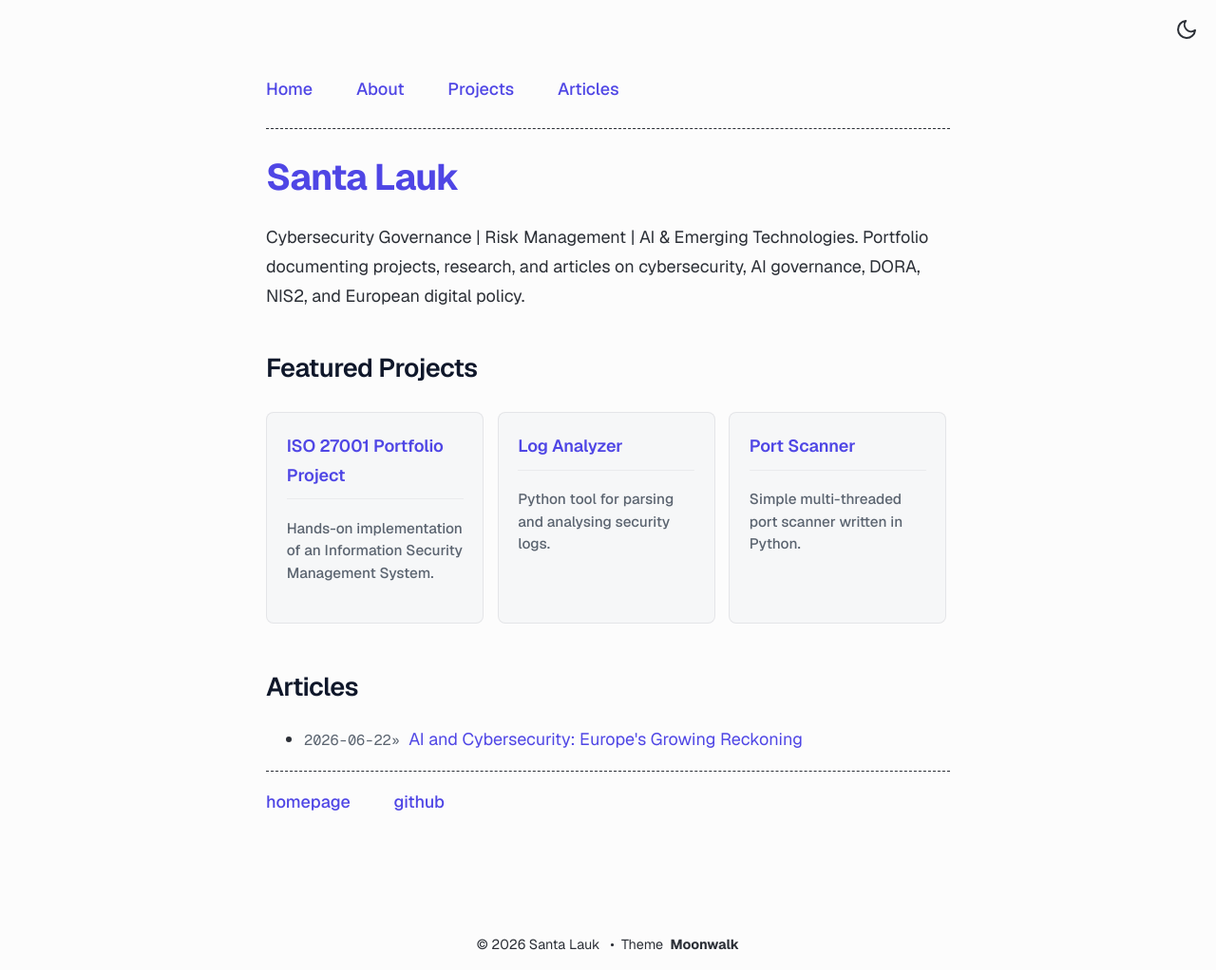
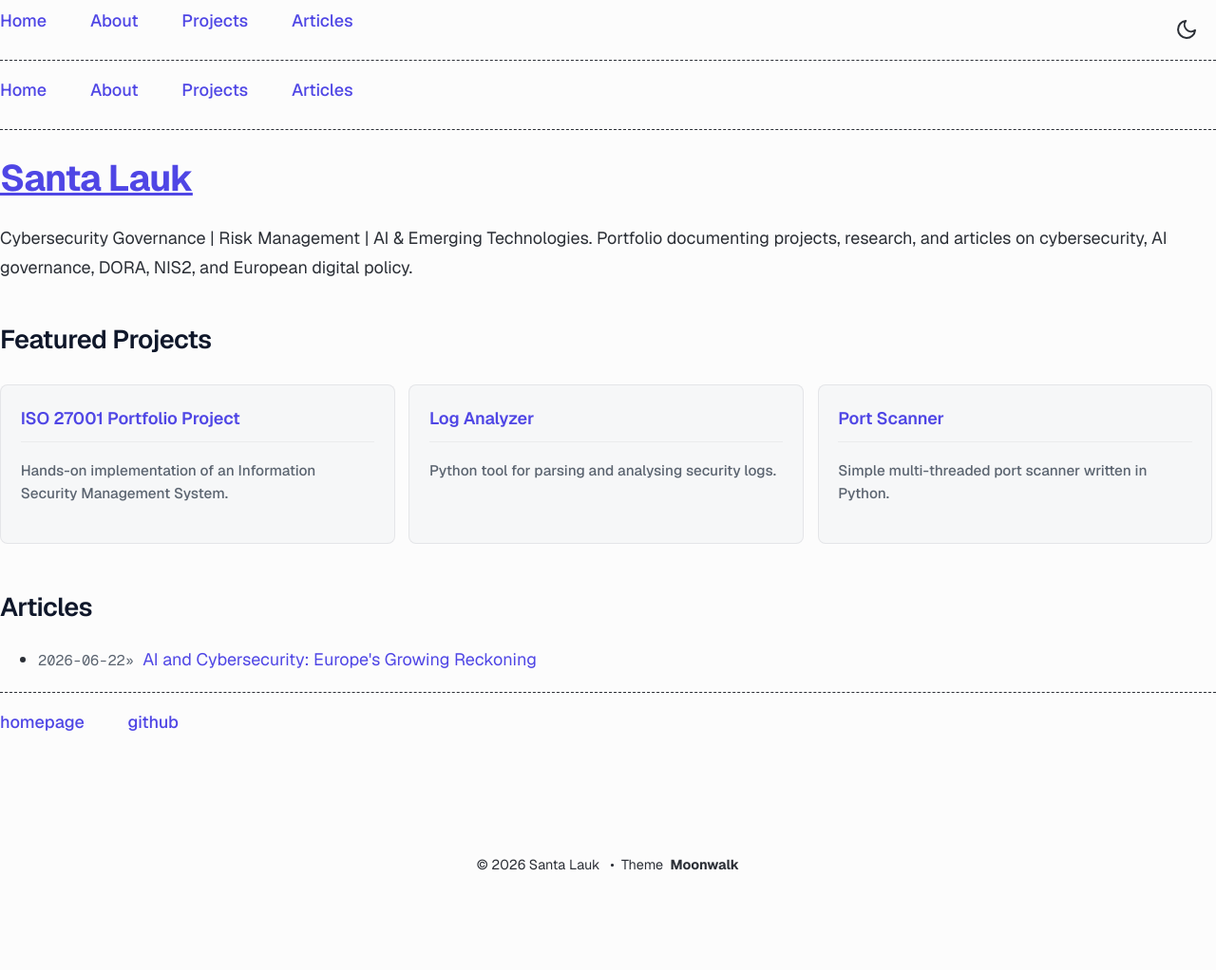
Before and after one commit to SantaLauk/santalauk.github.io, a Jekyll site: the page built from index.md, in a window 1280 px wide. Shown: the whole page at 95% size. Built offline with Jekyll 4.4.1, drawn with Linux system fonts in a browser that asks for light colours; after the commit the page ends 923 px from its top, so only the background shows below that.

Commit message:
Update default.html

```diff
--- a/_layouts/default.html
+++ b/_layouts/default.html
@@ -5,8 +5,10 @@
     {%- if site.theme_config.show_progress_bar and page.layout == "post" -%}
       {% include progress_bar.html %}
     {%- endif -%}
-    <main class="page-content" aria-label="Content">
-      <div class="w">
+   {% if site.theme_config.show_navbar == true %}
+    {% include horizontal_list.html collection=site.data.home.navbar_entries %}
+    <div class="dashed"></div>
+   {% endif %}
         {{ content }}
         {% if site.theme_config.appearance_toggle %}
           {% include toggle_theme_button.html %}
```
